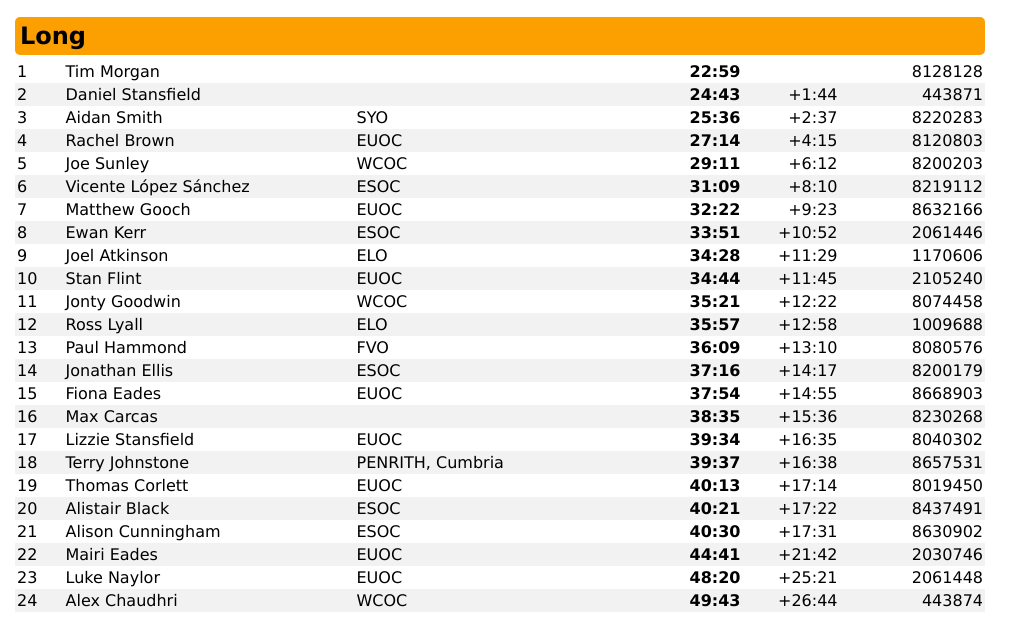
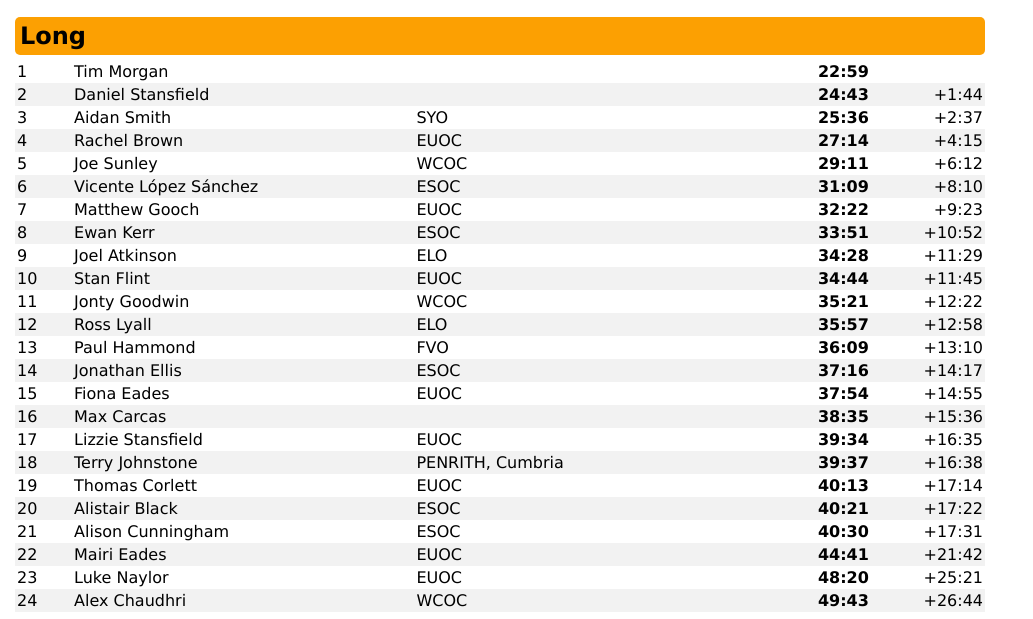
Before and after one commit to euoclegends/Results, a plain HTML site: page fwtn22/CaltonHill.html in a window 1280 px wide. Shown: the part 118-737 px from the top of the page, without its empty margins (0-1033 px from the left). Drawn offline with Linux system fonts and the light colour scheme.

Commit message:
Hidden SI

```diff
--- a/fwtn22/CaltonHill.html
+++ b/fwtn22/CaltonHill.html
@@ -29,7 +29,7 @@
     td.name, td.club { width: 30%; }
     td.time { width: 10%; font-weight: bold; text-align: right; }
     td.loss { width: 10%; text-align: right; }
-    td.card { width: 15%; text-align: right; }
+    td.card { width: 15%; text-align: right; display: none;}
     tr:nth-child(even) { background-color: #f2f2f2; }
     p.cat-title { background-color: #FCA002;; margin: 10px 0px 5px 0px; padding: 5px; border-radius: 5px; position: relative; }
     p.cat-title span.category { font-weight: bold; font-size: 1.5em; }
```
Also changed, not shown: 1 other file.
